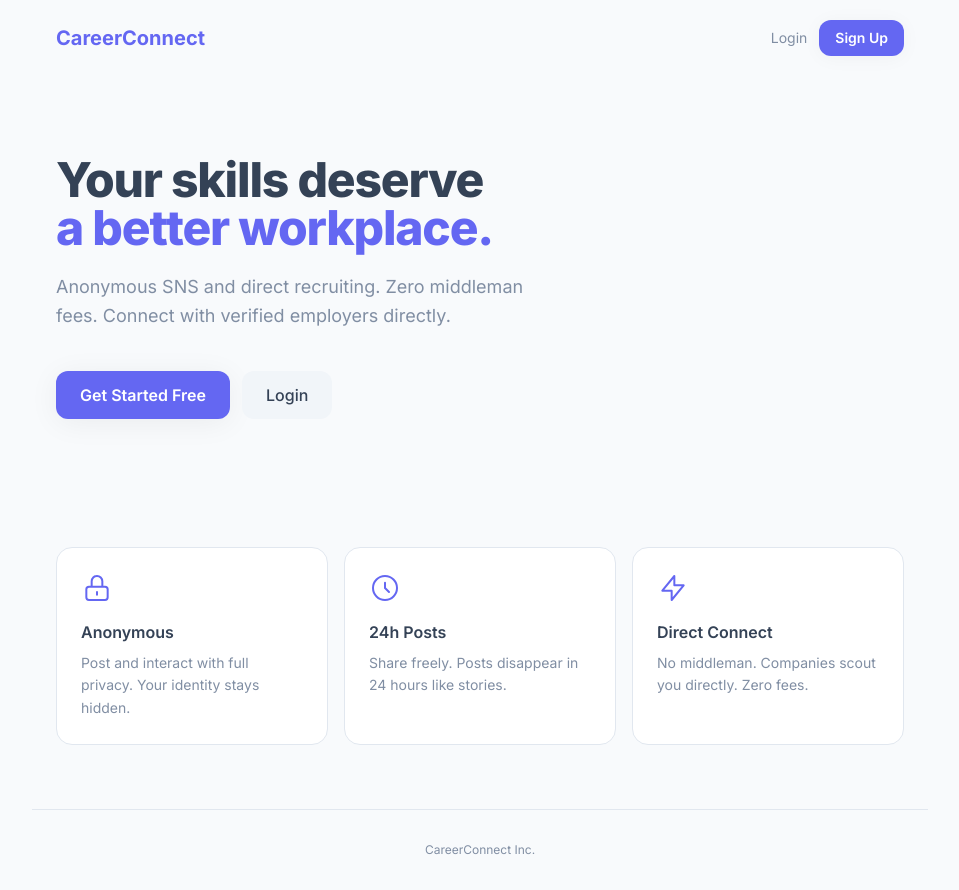
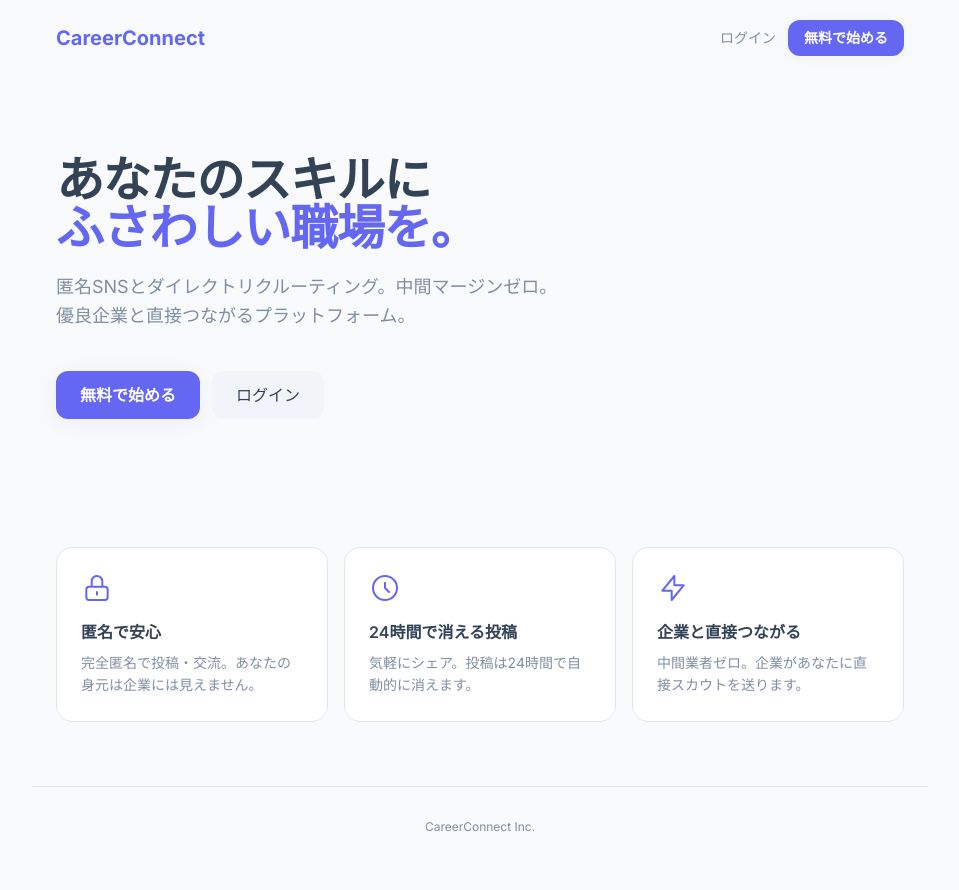
Before and after one commit to kmahm402-eng/careerconnect, a Next.js app: page / in a window 1280 px wide. Shown: the whole page, without its empty margins (160-1119 px from the left). After the commit the page ends 867 px from the top, so only its background shows below. Built offline with nearby package versions, Linux system fonts and the light colour scheme.

Commit message:
Update page.tsx

```diff
--- a/src/app/page.tsx
+++ b/src/app/page.tsx
@@ -6,24 +6,21 @@ export default function LandingPage() {
       <nav className="max-w-4xl mx-auto flex items-center justify-between px-6 py-5">
         <span className="font-bold text-xl text-primary">CareerConnect</span>
         <div className="flex items-center gap-3">
-          <Link href="/auth/login" className="text-sm text-muted-foreground hover:text-foreground transition">Login</Link>
-          <Link href="/auth/register" className="px-4 py-2 bg-primary text-primary-foreground rounded-xl text-sm font-semibold hover:opacity-90 transition shadow-soft">Sign Up</Link>
+          <Link href="/auth/login" className="text-sm text-muted-foreground hover:text-foreground transition">ログイン</Link>
+          <Link href="/auth/register" className="px-4 py-2 bg-primary text-primary-foreground rounded-xl text-sm font-semibold hover:opacity-90 transition shadow-soft">無料で始める</Link>
         </div>
       </nav>
       <section className="max-w-4xl mx-auto px-6 pt-20 pb-16">
-        <h1 className="text-4xl md:text-5xl font-extrabold leading-tight mb-5 tracking-tight text-foreground">
-          Your skills deserve<br />
-          <span className="text-primary">a better workplace.</span>
-        </h1>
-        <p className="text-muted-foreground text-lg leading-relaxed mb-10 max-w-lg">Anonymous SNS and direct recruiting. Zero middleman fees. Connect with verified employers directly.</p>
+        <h1 className="text-4xl md:text-5xl font-extrabold leading-tight mb-5 tracking-tight text-foreground">あなたのスキルに<br /><span className="text-primary">ふさわしい職場を。</span></h1>
+        <p className="text-muted-foreground text-lg leading-relaxed mb-10 max-w-lg">匿名SNSとダイレクトリクルーティング。中間マージンゼロ。優良企業と直接つながるプラットフォーム。</p>
         <div className="flex gap-3">
-          <Link href="/auth/register" className="px-6 py-3 bg-primary text-primary-foreground rounded-xl text-base font-semibold hover:opacity-90 transition shadow-soft-md">Get Started Free</Link>
-          <Link href="/auth/login" className="px-6 py-3 bg-secondary text-foreground rounded-xl text-base font-medium hover:bg-secondary/80 transition">Login</Link>
+          <Link href="/auth/register" className="px-6 py-3 bg-primary text-primary-foreground rounded-xl text-base font-semibold hover:opacity-90 transition shadow-soft-md">無料で始める</Link>
+          <Link href="/auth/login" className="px-6 py-3 bg-secondary text-foreground rounded-xl text-base font-medium hover:bg-secondary/80 transition">ログイン</Link>
         </div>
       </section>
       <section className="max-w-4xl mx-auto px-6 py-16">
         <div className="grid md:grid-cols-3 gap-4">
-          {[{ t: "Anonymous", d: "Post and interact with full privacy. Your identity stays hidden.", i: "M12 15v2m-6 4h12a2 2 0 002-2v-6a2 2 0 00-2-2H6a2 2 0 00-2 2v6a2 2 0 002 2zm10-10V7a4 4 0 00-8 0v4h8z" }, { t: "24h Posts", d: "Share freely. Posts disappear in 24 hours like stories.", i: "M12 8v4l3 3m6-3a9 9 0 11-18 0 9 9 0 0118 0z" }, { t: "Direct Connect", d: "No middleman. Companies scout you directly. Zero fees.", i: "M13 10V3L4 14h7v7l9-11h-7z" }].map((f, i) => (
+          {[{ t: "匿名で安心", d: "完全匿名で投稿・交流。あなたの身元は企業には見えません。", i: "M12 15v2m-6 4h12a2 2 0 002-2v-6a2 2 0 00-2-2H6a2 2 0 00-2 2v6a2 2 0 002 2zm10-10V7a4 4 0 00-8 0v4h8z" }, { t: "24時間で消える投稿", d: "気軽にシェア。投稿は24時間で自動的に消えます。", i: "M12 8v4l3 3m6-3a9 9 0 11-18 0 9 9 0 0118 0z" }, { t: "企業と直接つながる", d: "中間業者ゼロ。企業があなたに直接スカウトを送ります。", i: "M13 10V3L4 14h7v7l9-11h-7z" }].map((f, i) => (
             <div key={i} className="bg-card rounded-2xl border p-6">
               <svg className="w-8 h-8 text-primary mb-4" fill="none" viewBox="0 0 24 24" stroke="currentColor" strokeWidth={1.5}><path strokeLinecap="round" strokeLinejoin="round" d={f.i} /></svg>
               <h3 className="font-semibold mb-2">{f.t}</h3>
```
